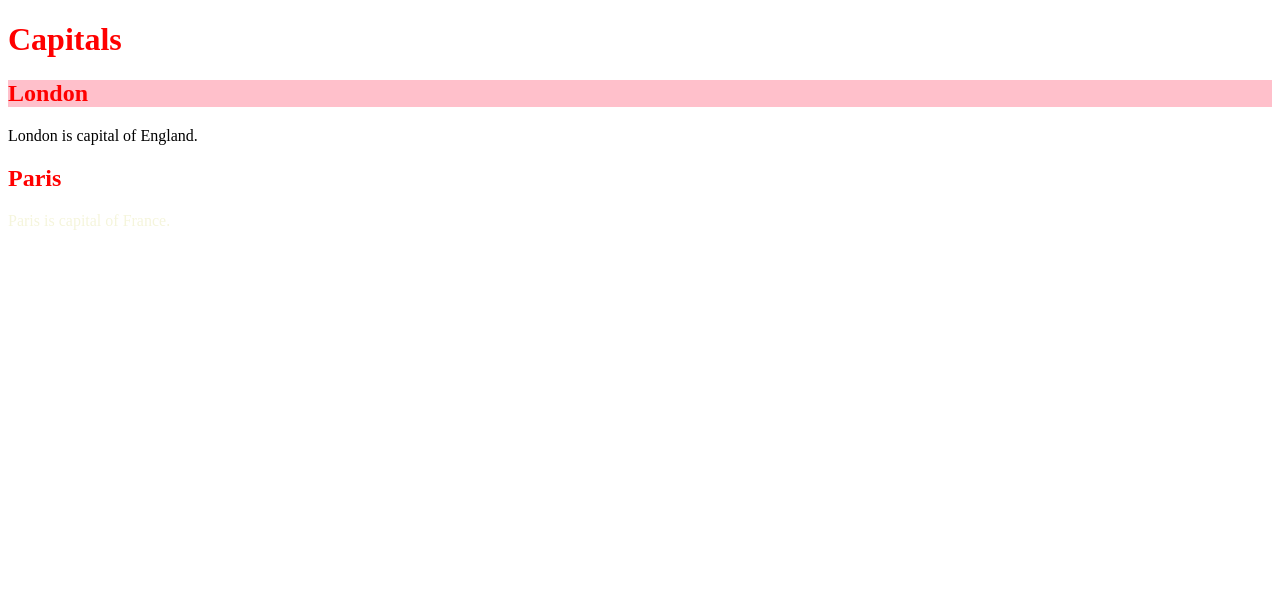
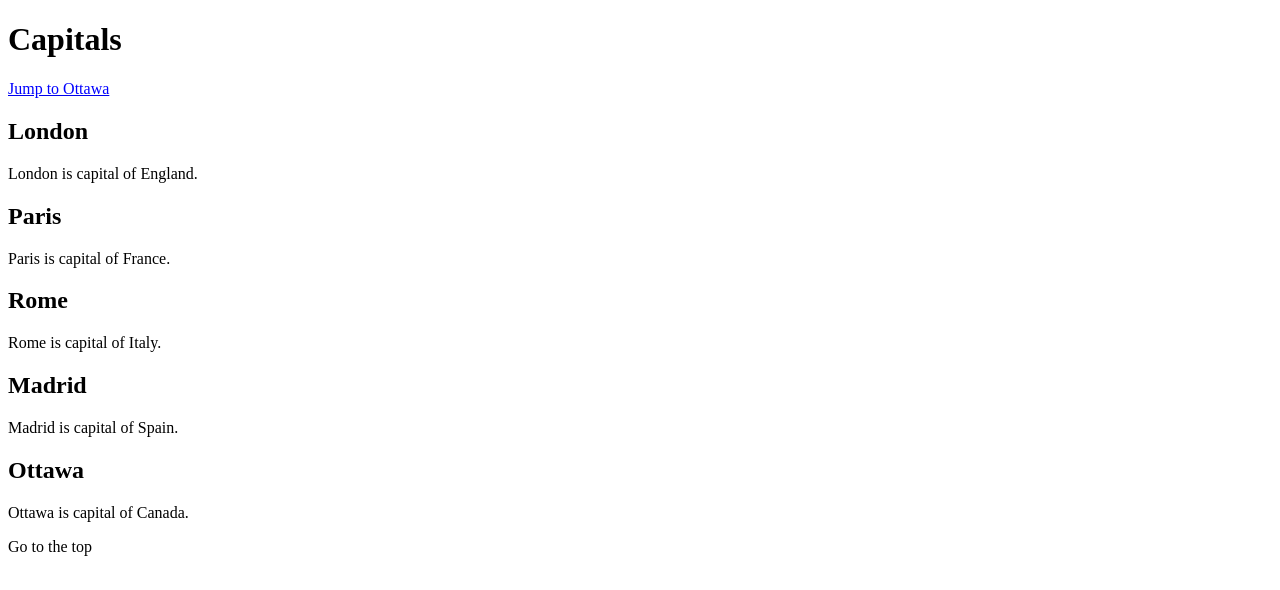
Before and after one commit to asfawsurafele/surfsrepository, a plain HTML site: page index.html in a window 1280 px wide. Drawn offline with Linux system fonts and the light colour scheme.

Commit message:
version5

```diff
--- a/css/stylesheet.css
+++ b/css/stylesheet.css
@@ -9,3 +9,6 @@
     background-color:pink;
 
 }
+#Ottawa{
+    color:blue
+}
--- a/index.html
+++ b/index.html
@@ -5,10 +5,28 @@
         <link href="css/stylesheet.css" rel="stylesheet">
     </head>
     <body>
-        <h1 class="heading">Capitals</h1>
+        <!-- <h1 class="heading">Capitals</h1>
         <h2 class="heading" id="headingv2">London</h2>
 <p>London is capital of England.</p>
         <h2 class="heading">Paris</h2>
-<p class="paragraph">Paris is capital of France.</p>
+<p class="paragraph">Paris is capital of France.</p> -->
+<h1 >Capitals</h1>
+<a href="#Ottawa"><p id="Ottawa">Jump to Ottawa</p></a>
+
+<h2>London</h2>
+<p>London is capital of England.</p>
+<h2>Paris</h2>
+<p>Paris is capital of France.</p>
+
+<h2>Rome</h2>
+<p>Rome is capital of Italy.</p>
+
+<h2>Madrid</h2>
+<p> Madrid is capital of Spain.</p>
+
+<h2>Ottawa</h2>
+<p> Ottawa is capital of Canada.</p>
+
+<p>Go to the top</p>
     </body>
 </html>
```
